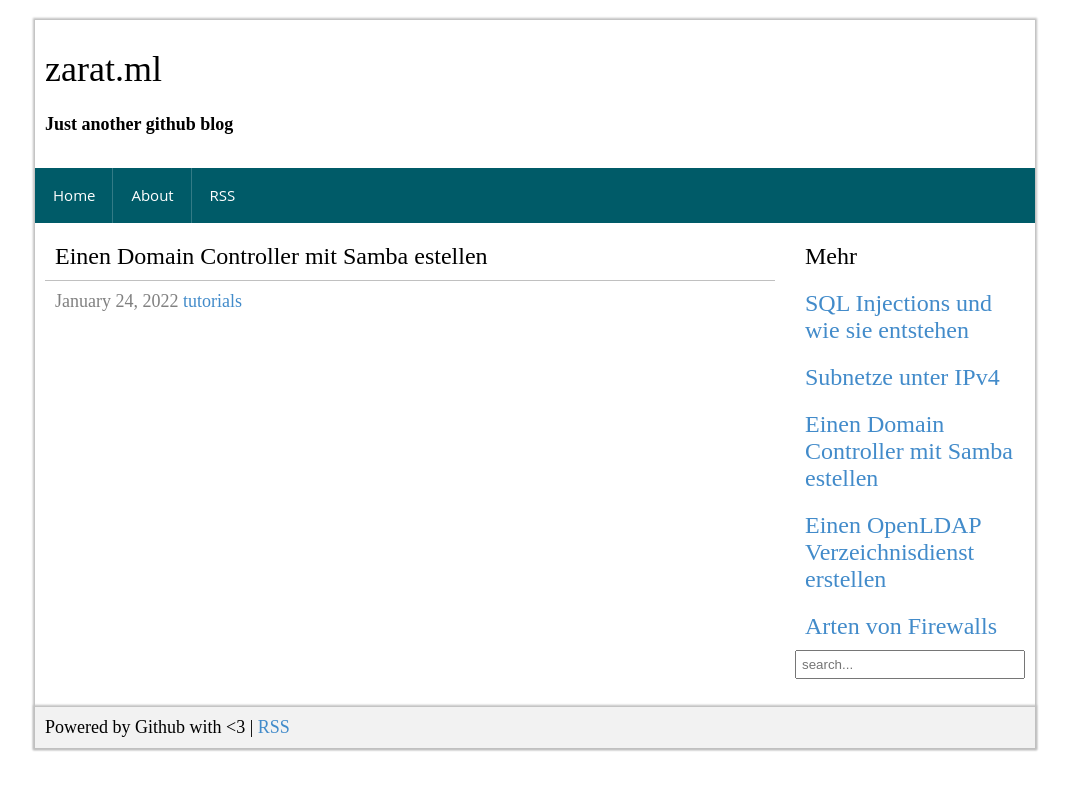
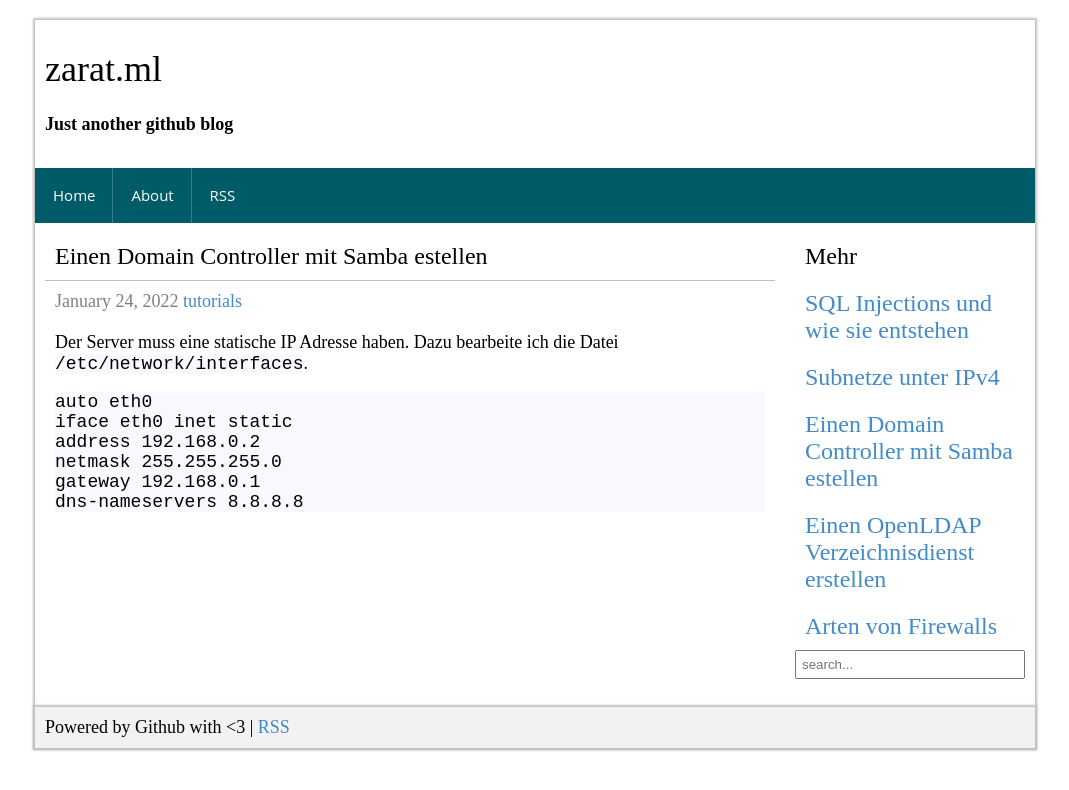
Before and after one commit to zarat/zarat.github.io, a Jekyll site: the page built from _posts/2022-01-24-samba-domain-controller.markdown, in a window 1280 px wide. Shown: the top 790 px of the page, without its empty margins (105-1174 px from the left). Built offline with Jekyll 4.4.1, drawn with Linux system fonts in a browser that asks for light colours; comment, search, counter and statistics services are not loaded.

Commit message:
Update 2022-01-24-samba-domain-controller.markdown

```diff
--- a/_posts/2022-01-24-samba-domain-controller.markdown
+++ b/_posts/2022-01-24-samba-domain-controller.markdown
@@ -5,3 +5,14 @@ author: Manuel Zarat
 category: tutorials
 permalink: /post/samba-domain-controller
 ---
+
+Der Server muss eine statische IP Adresse haben. Dazu bearbeite ich die Datei <code>/etc/network/interfaces</code>.
+
+<pre>
+auto eth0
+iface eth0 inet static
+address 192.168.0.2
+netmask 255.255.255.0
+gateway 192.168.0.1
+dns-nameservers 8.8.8.8
+</pre>
```
